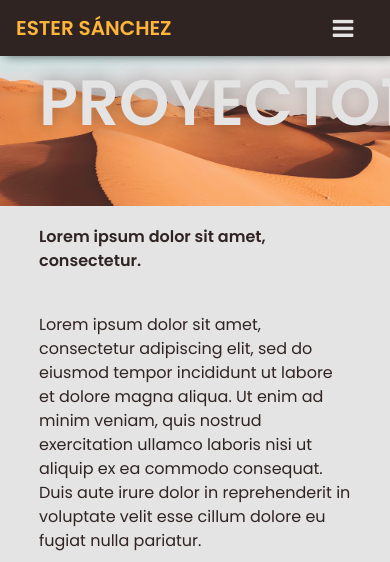
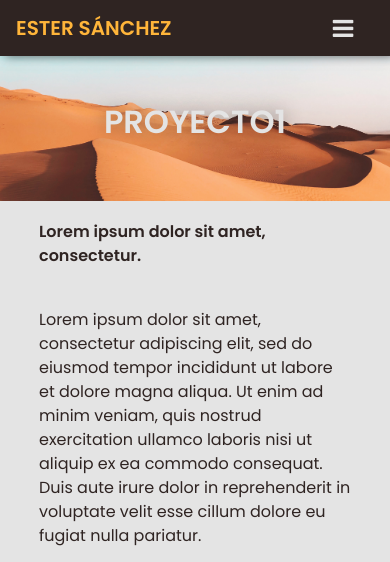
Before and after one commit to esthersanchez95/esthersanchez95.github.io, a plain HTML site: page proyecto1.html in a window 390 px wide. Shown: the top 562 px of the page. Drawn offline with nearby package versions, Linux system fonts and the light colour scheme.

Commit message:
arreglo espacio en blanco proyecto1

```diff
--- a/estilos.css
+++ b/estilos.css
@@ -610,27 +610,19 @@ textarea {
 /* PROYECTO 1 --------------------*/
 .proyecto{
 	margin: 0;
-
-
 }
 
 .tituloProyecto{
 	margin-top: 4%;
 	padding: 10%;
 	text-align: center;
-	display: flex;
-	flex-wrap: wrap;
-	flex-direction: column;
-	align-items: center;
-	justify-content: space-between;
-	font-size: 400%;
+	font-size: 350%;
 	font-weight: 600;
 	background-image: url(imagenes/desierto.jpg);
 	background-size: cover;
 	background-position: center;
 	width: 100vw;
 	display: block;
-
 }
 
 /*sombra del titulo*/
@@ -680,7 +672,20 @@ textarea {
 
 @media screen and (max-width: 768px) {
     .parrafoProyecto {
-            padding: 5% 10% 5% 10%;
+        padding: 5% 10% 5% 10%;
+      }
+
+    .tituloProyecto {
+    	margin-top: 7%;
+    	padding-top: 15%;
+      }
+
+}
+
+@media screen and (max-width: 576px) {
+    .tituloProyecto {
+    	font-size: 200%;
+    	margin-top: 10%;
       }
 
 }
```
